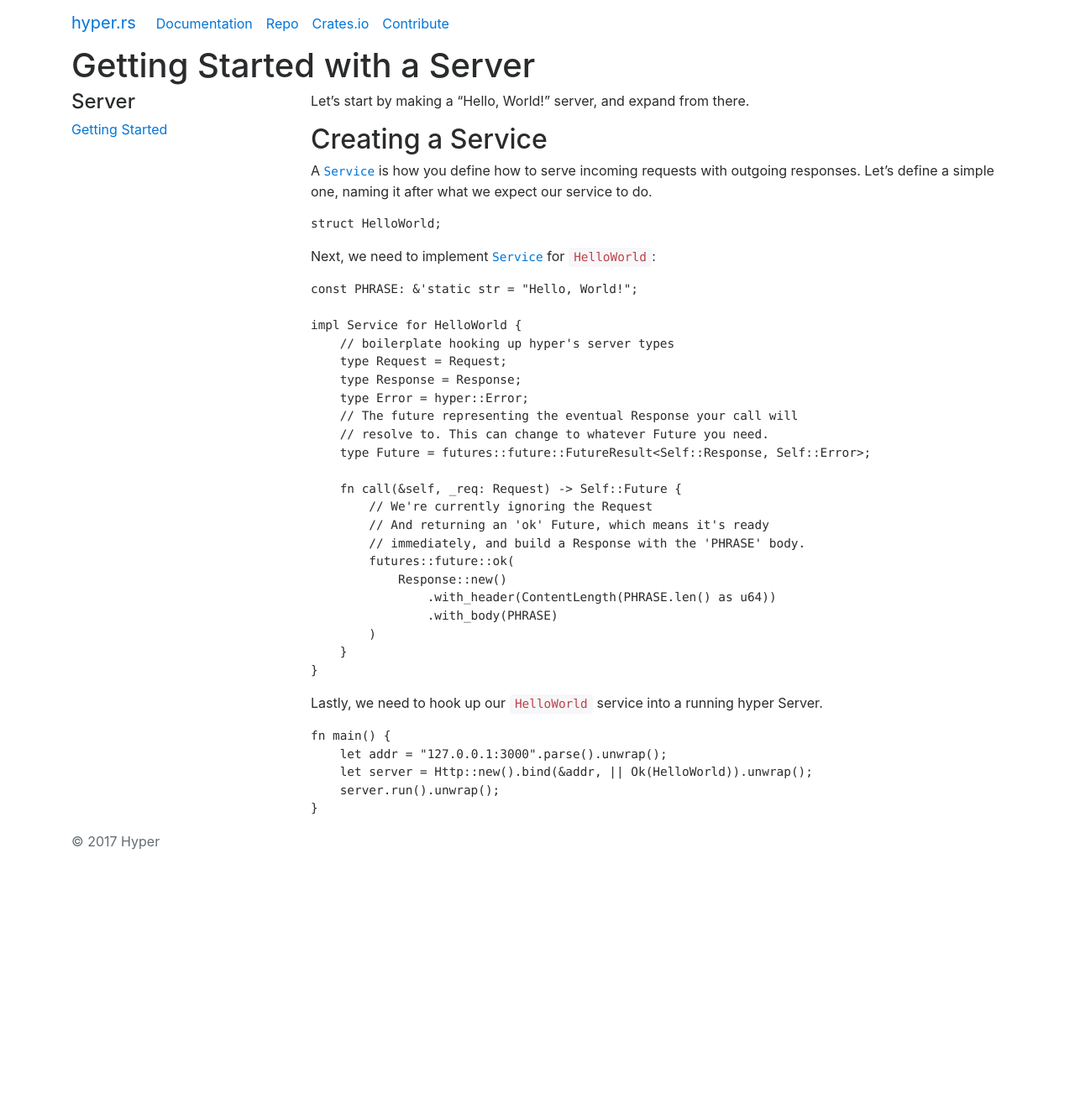
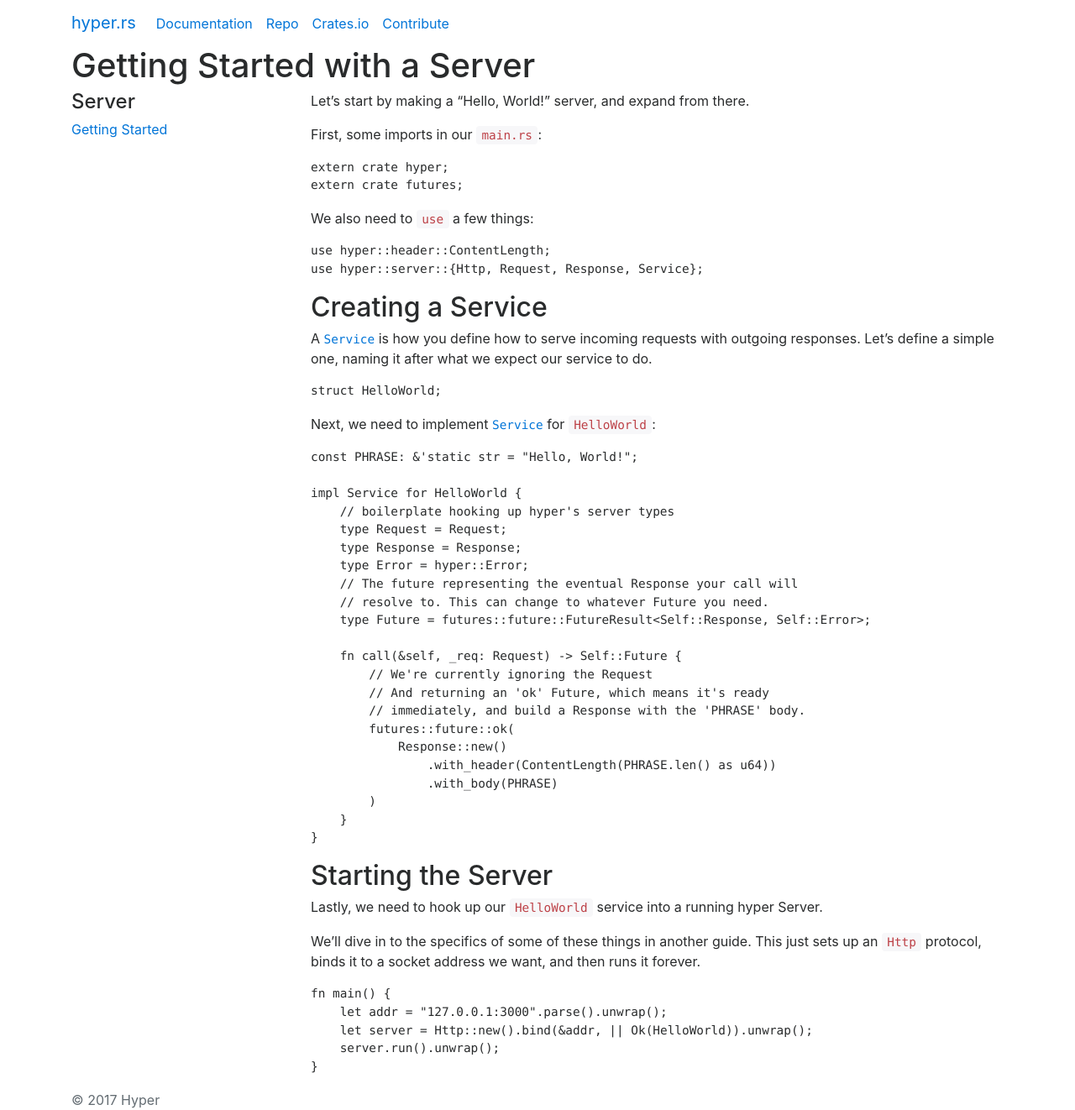
Before and after one commit to hyperium/hyperium.github.io, a Jekyll site: the page built from guides/server/index.md, in a window 1280 px wide. Shown: the whole page at 84% size. Built offline with Jekyll 4.4.1, drawn with Linux system fonts in a browser that asks for light colours; before the commit the page ends 1014 px from its top, so only the background shows below that.

Commit message:
minor tweaks

````diff
--- a/guides/server/index.md
+++ b/guides/server/index.md
@@ -4,6 +4,20 @@ layout: guide
 ---
 
 Let's start by making a "Hello, World!" server, and expand from there.
+
+First, some imports in our `main.rs`:
+
+```rust
+extern crate hyper;
+extern crate futures;
+```
+
+We also need to `use` a few things:
+
+```rust
+use hyper::header::ContentLength;
+use hyper::server::{Http, Request, Response, Service};
+```
 
 ## Creating a Service
 
@@ -42,8 +56,14 @@ impl Service for HelloWorld {
 }
 ```
 
+## Starting the Server
+
 Lastly, we need to hook up our `HelloWorld` service into a running hyper
 Server.
+
+We'll dive in to the specifics of some of these things in another guide.
+This just sets up an `Http` protocol, binds it to a socket address we
+want, and then runs it forever.
 
 ```rust
 fn main() {
````
Also changed, not shown: _index.html (deleted, +0 -23 lines), css/main.scss (+9 -4 lines).
